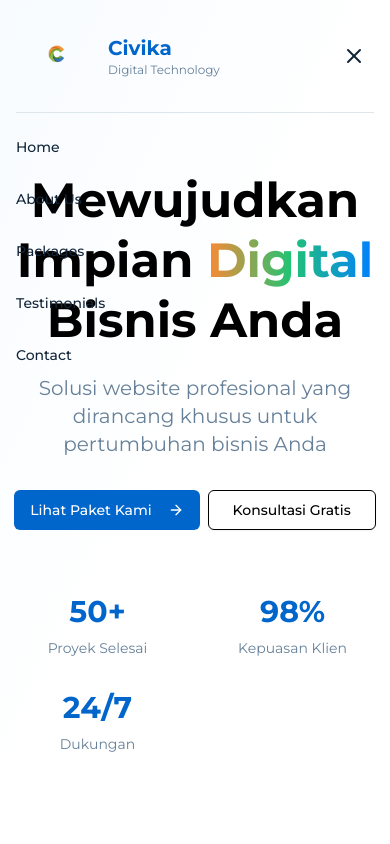
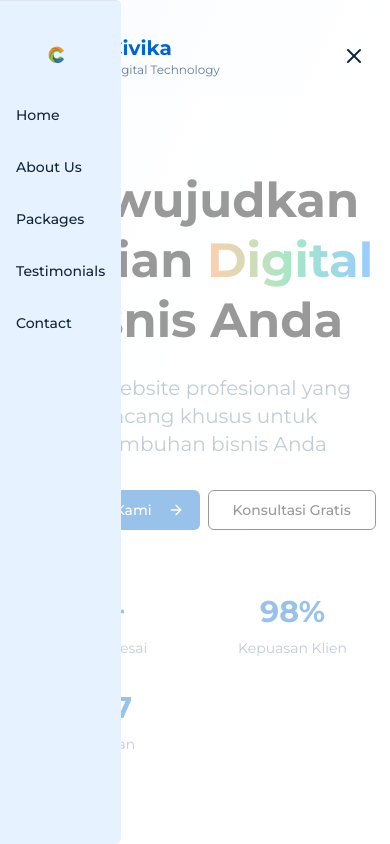
Before and after one commit to rullyfadheli/landing-page, a Next.js app: page / in a window 390 px wide. Both pictures are taken after a click on the button "Toggle menu". Shown: the top 844 px of the page. Built offline with nearby package versions, Linux system fonts and the light colour scheme.

Commit message:
Enhance mobile navigation styling and structure in Header component

```diff
--- a/app/src/ui/Header.tsx
+++ b/app/src/ui/Header.tsx
@@ -93,7 +93,15 @@ const Header = () => {
 
         {/* Mobile Navigation */}
         {isMobileMenuOpen && (
-          <div className="md:hidden mt-4 py-4 border-t border-border animate-fade-in">
+          <div className="md:hidden bg-white/60 h-screen w-screen">
+            <div className="md:hidden top-0 p-4 border-t border-border rounded-r-md h-screen bg-accent absolute left-0 animate-fade-in">
+              <Image
+                src={"/logo-final.png"}
+                alt="Civika Digital Technology"
+                className="h-20 w-auto bg-transparent"
+                width={90}
+                height={90}
+              />
               <div className="flex flex-col gap-4">
                 {navLinks.map((link) => (
                   <a
@@ -107,6 +115,7 @@ const Header = () => {
                 ))}
               </div>
             </div>
+          </div>
         )}
       </nav>
     </header>
```
Lines whose indentation alone changed are shown as unchanged.
